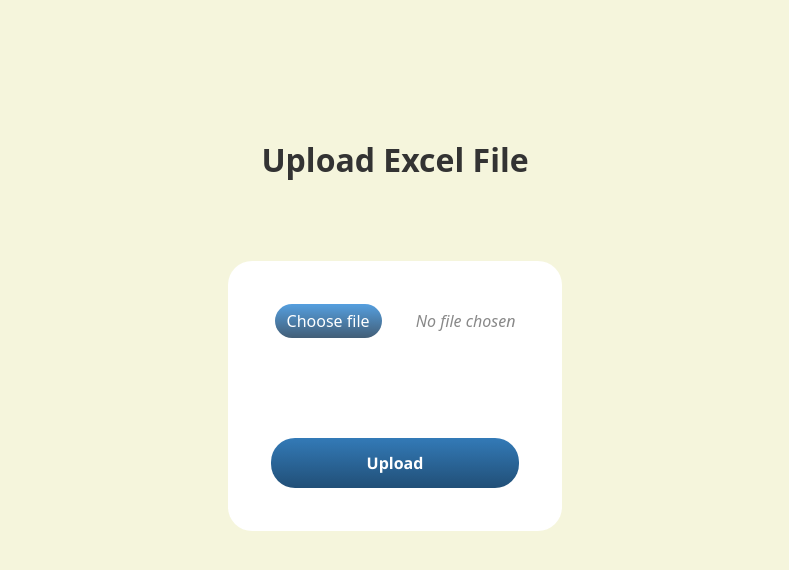
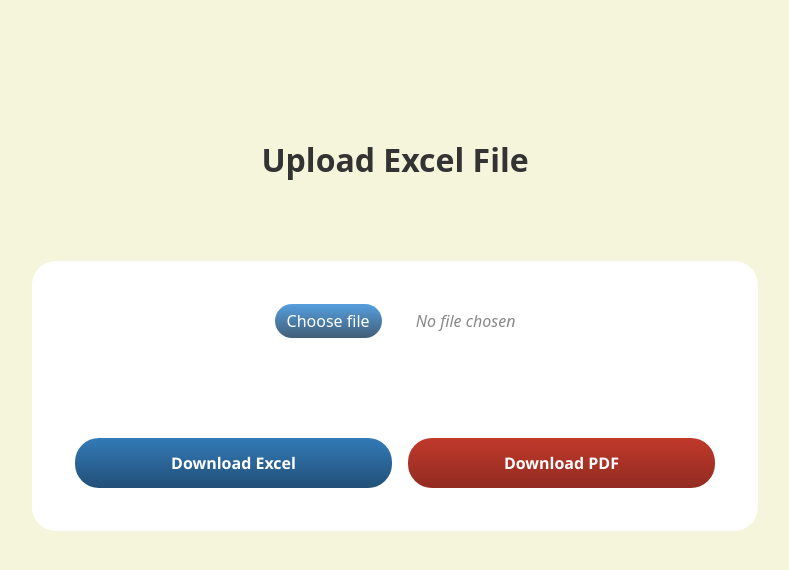
Before and after one commit to rayala144/chit_excel_flask_app, a Flask app: page / in a window 1280 px wide. Shown: the top 570 px of the page, without its empty margins (245-1034 px from the left). Run offline with Flask 3, Linux system fonts and the light colour scheme.

Commit message:
Added pdf downloading option

```diff
--- a/app.py
+++ b/app.py
@@ -1,55 +1,73 @@
+import os
+
 from flask import Flask, render_template, request, send_file
 from io import BytesIO
 from openpyxl import load_workbook
-from mod_excel import *
+
+from convert_to_pdf import convert_excel_to_pdf
+from mod_excel import add_suffix_to_filename, update_excel
 
 
 app = Flask(__name__)
 
-# app.config['TEMPLATES_AUTO_RELOAD'] = True
-# app.config['TEMPLATE_FOLDER'] = os.path.abspath('templates')
+
+def _pdf_download_name(excel_filename: str) -> str:
+    base, _ = os.path.splitext(excel_filename)
+    return f"{base}_updated.pdf"
 
 
-@app.route('/', methods=['GET', 'POST'])
+@app.route("/", methods=["GET", "POST"])
 def upload_file():
-    if request.method == 'POST':
-
-        file = request.files['file']
+    if request.method == "POST":
+        file = request.files["file"]
+        output_format = request.form.get("output_format", "excel")
 
         if file.filename:
-
-            if file.filename.endswith('.xlsx') or file.filename.endswith('.xls'):
-
+            if file.filename.endswith(".xlsx") or file.filename.endswith(".xls"):
                 my_workbook = load_workbook(filename=BytesIO(file.read()))
                 updated_workbook = update_excel(my_workbook)
 
-                # output_file = add_suffix_to_filename(file, '_updated')
                 output = BytesIO()
                 updated_workbook.save(output)
                 output.seek(0)
 
-                output_file = add_suffix_to_filename(file.filename, '_updated')
+                output_file = add_suffix_to_filename(file.filename, "_updated")
 
-                # Return the updated file for download
-                return send_file(output, as_attachment=True, mimetype='application/vnd.openxmlformats-officedocument.spreadsheetml.sheet', download_name=output_file)
+                if output_format == "pdf":
+                    try:
+                        pdf_bytes = convert_excel_to_pdf(
+                            output.getvalue(), output_file
+                        )
+                        return send_file(
+                            BytesIO(pdf_bytes),
+                            as_attachment=True,
+                            mimetype="application/pdf",
+                            download_name=_pdf_download_name(file.filename),
+                        )
+                    except ValueError as exc:
+                        return render_template("index.html", error=str(exc))
+                    except Exception:
+                        return render_template(
+                            "index.html",
+                            error="PDF conversion failed. Please try again or download as Excel.",
+                        )
 
-            else:
-                return '''
-                    <script>
-                        alert("Only excel files are allowed");
-                        window.location = "/";
-                    </script>
-                '''
-        else:
-            return '''
-                    <script>
-                        alert("File not uploaded yet");
-                        window.location = "/";
-                    </script>
-                '''
+                output.seek(0)
+                return send_file(
+                    output,
+                    as_attachment=True,
+                    mimetype="application/vnd.openxmlformats-officedocument.spreadsheetml.sheet",
+                    download_name=output_file,
+                )
 
-    return render_template('index.html')
+            return render_template(
+                "index.html", error="Only Excel files (.xlsx, .xls) are allowed."
+            )
+
+        return render_template("index.html", error="Please choose a file to upload.")
+
+    return render_template("index.html")
 
 
-if __name__ == '__main__':
-    app.run(host='0.0.0.0', port=8080)
+if __name__ == "__main__":
+    app.run(host="0.0.0.0", port=8080)
--- a/requirements.txt
+++ b/requirements.txt
@@ -1,4 +1,5 @@
 openpyxl==3.0.10
 Flask==3.0.0
-regex==2023.8.8
+regex==2024.11.6
 gunicorn==21.2.0
+convertapi==2.0.0
--- a/templates/index.html
+++ b/templates/index.html
@@ -34,7 +34,6 @@
             border: none;
             border-radius: 24px;
             cursor: pointer;
-            margin-top: 100px;
         }
         .upload-btn:hover {
             background: linear-gradient(to bottom, #255b8a, #153959);
@@ -60,16 +59,46 @@
             font-style: italic;
             color: #888888;
         }
+        .action-buttons {
+            display: flex;
+            flex-wrap: wrap;
+            gap: 16px;
+            justify-content: center;
+            margin-top: 100px;
+        }
+        .upload-btn {
+            margin-top: 0;
+        }
+        .pdf-btn {
+            background: linear-gradient(to bottom, #c0392b, #922b21);
+        }
+        .pdf-btn:hover {
+            background: linear-gradient(to bottom, #a93226, #7b241c);
+        }
+        .error-message {
+            margin: 24px auto 0;
+            max-width: 520px;
+            padding: 12px 20px;
+            color: #7f1d1d;
+            background-color: #fee2e2;
+            border: 1px solid #fecaca;
+            border-radius: 12px;
+        }
     </style>
 </head>
 <body>
     <h1>Upload Excel File</h1>
+    {% if error %}
+    <p class="error-message">{{ error }}</p>
+    {% endif %}
     <form class="upload-form" method="POST" enctype="multipart/form-data">
         <label class="file-label" for="file-input">Choose file</label>
-        <input id="file-input" class="file-input" type="file" name="file" accept=".xlsx, .xls">
+        <input id="file-input" class="file-input" type="file" name="file" accept=".xlsx, .xls" required>
         <span class="file-name">No file chosen</span>
-        <br>
-        <input class="upload-btn" type="submit" value="Upload">
+        <div class="action-buttons">
+            <button class="upload-btn" type="submit" name="output_format" value="excel">Download Excel</button>
+            <button class="upload-btn pdf-btn" type="submit" name="output_format" value="pdf">Download PDF</button>
+        </div>
     </form>
 
     <script>
```
Also changed, not shown: convert_to_pdf.py (+39 -4 lines), 1 other file.
